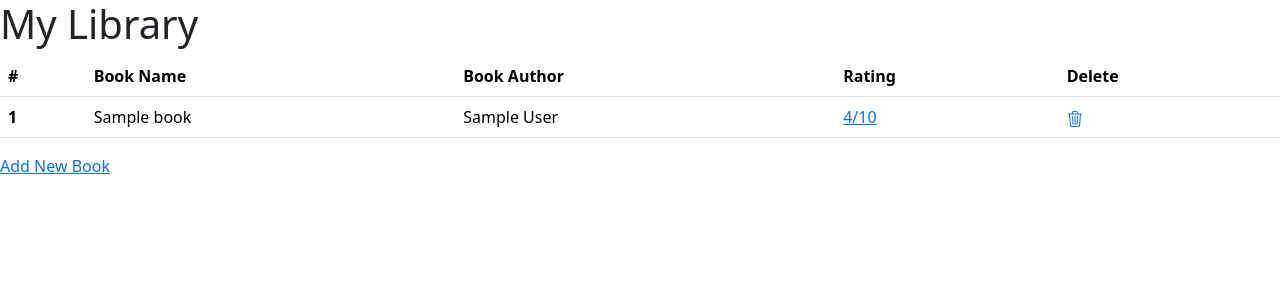
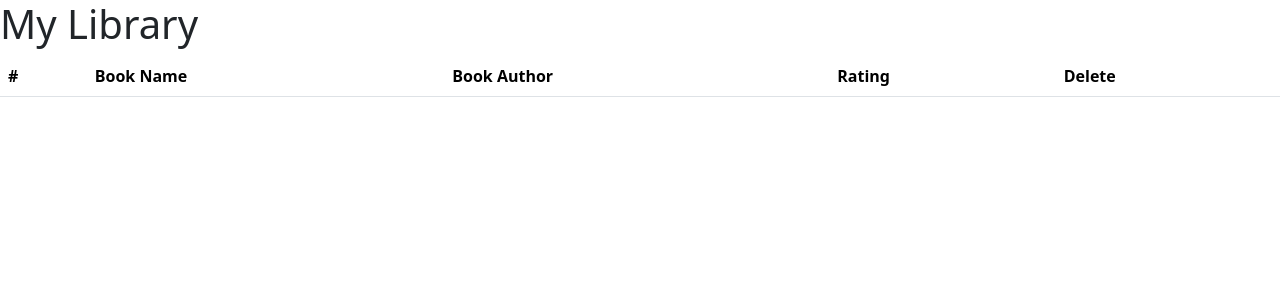
Before and after one commit to vlouggos/simple, a Flask app: template templates/index.html in a window 1280 px wide. Shown: the top 300 px of the page. Run offline with Flask 3, Linux system fonts and the light colour scheme; the template is opened without the code that fills it: most values are stand-ins (such as "Sample title", 1, 10 or a date in 2020); lists and menus that the app fills with data are empty; some libraries are stand-ins or nearby versions.

Commit message:
Major update 5

```diff
--- a/main.py
+++ b/main.py
@@ -14,7 +14,7 @@ app.config['SQLALCHEMY_TRACK_MODIFICATIONS'] = False
 
 db = SQLAlchemy(app)
 
-#db.create_all()
+db.create_all()
 
 ##CREATE TABLE
 @app.route('/')
--- a/templates/index.html
+++ b/templates/index.html
@@ -20,8 +20,8 @@
     </tr>
   </thead>
   <tbody>
-  {% for book in books %}
-    <tr>
+<!--  {% for book in books %}-->
+    <!--<tr>
       <th scope="row">{{ loop.index }}</th>
       <td>{{book.title}}</td>
       <td>{{book.author}}</td>
@@ -34,13 +34,13 @@
             </a>
         </td>
     </tr>
-  {% endfor %}
+  {% endfor %}-->
   </tbody>
 </table>
 
 
 
-    <a href="{{ url_for('add')}}">Add New Book</a>
+<!--    <a href="{{ url_for('add')}}">Add New Book</a>-->
 <script src="https://cdn.jsdelivr.net/npm/@popperjs/core@2.11.6/dist/umd/popper.min.js"
         integrity="sha384-oBqDVmMz9ATKxIep9tiCxS/Z9fNfEXiDAYTujMAeBAsjFuCZSmKbSSUnQlmh/jp3"
         crossorigin="anonymous"></script>
```
